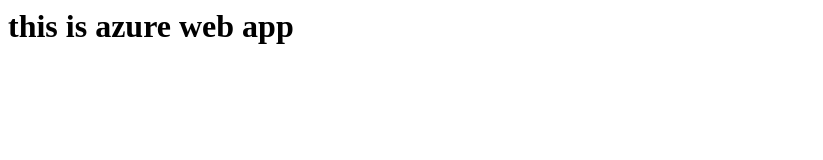
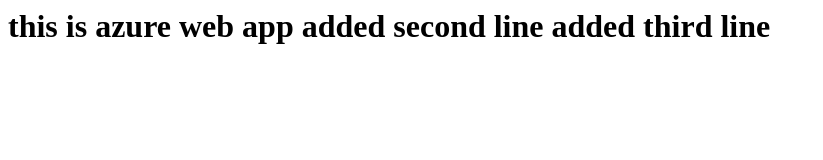
Before and after one commit to kumarself10/azure104, a plain HTML site: page index.html in a window 1280 px wide. Shown: the whole page, without its empty margins (0-823 px from the left). Drawn offline with Linux system fonts and the light colour scheme.

Commit message:
Update index.html

```diff
--- a/index.html
+++ b/index.html
@@ -1,3 +1,6 @@
 <h1>
 this is azure web app
+added second line
+added third line
+
 </h1>
```
